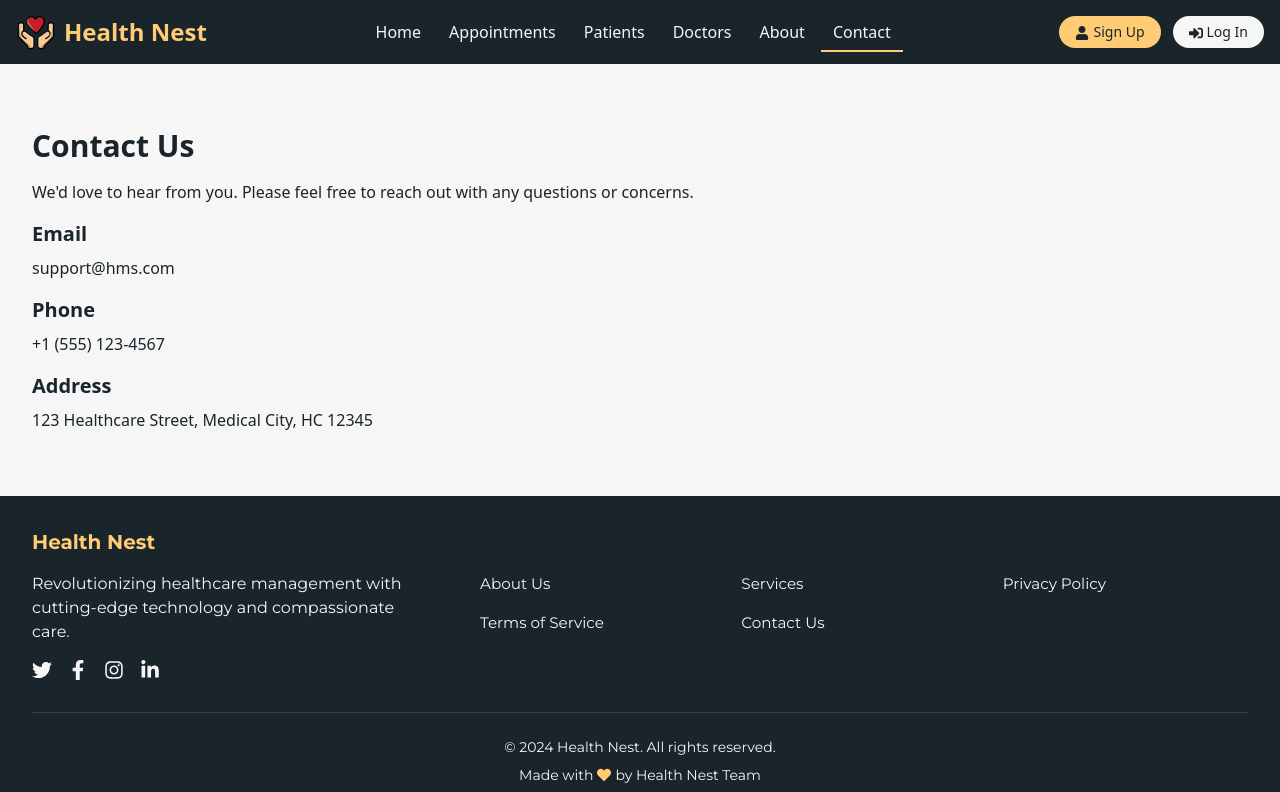
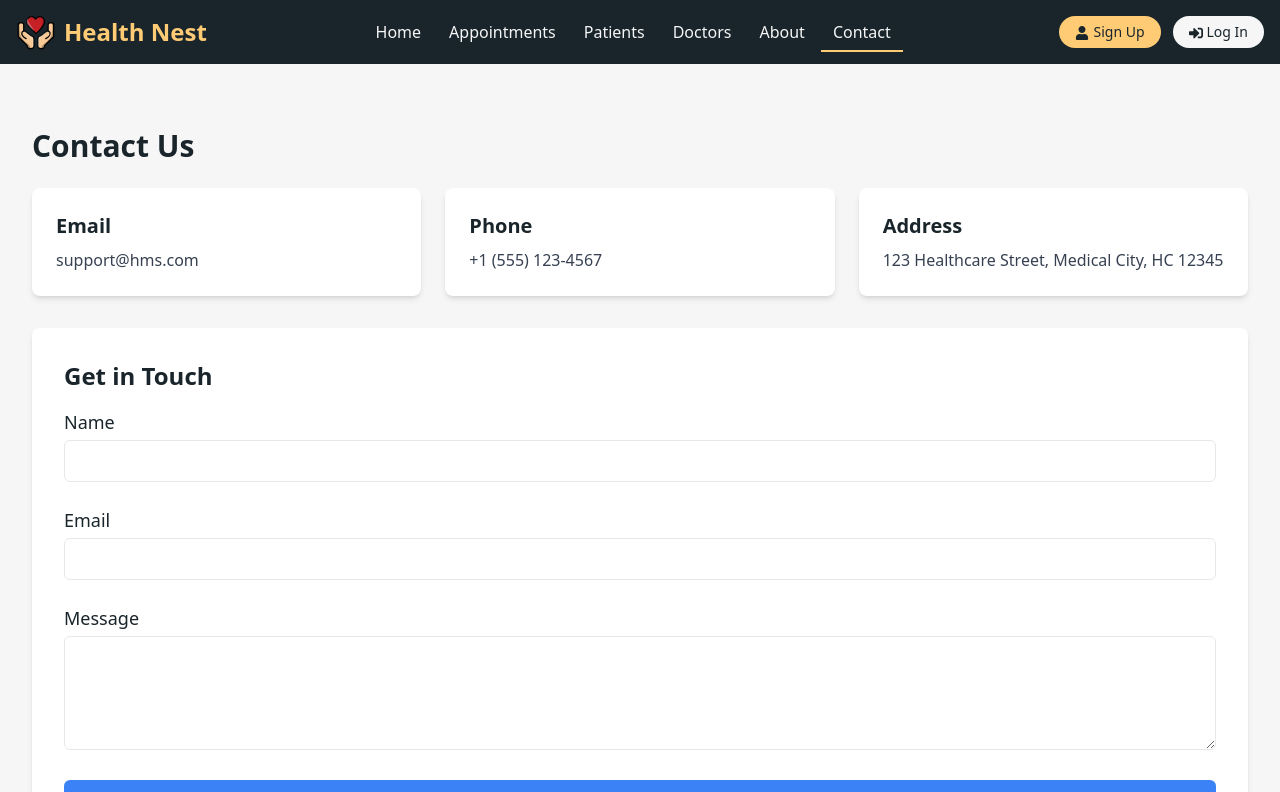
Before and after one commit to yazdanhaider/Hospital-Management, a React (Vite) app in the folder Frontend/: page /contact-us in a window 1280 px wide. Shown: the top 792 px of the page. Built offline with nearby package versions, Linux system fonts and the light colour scheme.

Commit message:
Added a contact form for users to submit their name, email, and message

```diff
--- a/Frontend/src/components/Footer.jsx
+++ b/Frontend/src/components/Footer.jsx
@@ -35,6 +35,7 @@ const Footer = () => {
                 <motion.a
                   key={index}
                   href={link.href}
+                  target="_blank"
                   className="text-light hover:text-accent transition-colors duration-300"
                   whileHover={{ scale: 1.2 }}
                   whileTap={{ scale: 0.9 }}
--- a/Frontend/src/pages/ContactUs.jsx
+++ b/Frontend/src/pages/ContactUs.jsx
@@ -1,21 +1,93 @@
-import React from 'react';
+import React, { useState } from 'react';
 
 const ContactUs = () => {
+  const [formData, setFormData] = useState({
+    name: '',
+    email: '',
+    message: '',
+  });
+
+  const handleChange = (e) => {
+    setFormData({
+      ...formData,
+      [e.target.name]: e.target.value,
+    });
+  };
+
+  const handleSubmit = (e) => {
+    e.preventDefault();
+    // Handle form submission logic here, like sending data to an API
+    console.log(formData);
+    alert('Thank you for reaching out! We will get back to you soon.');
+  };
+
   return (
     <div className="container mx-auto px-4 py-8">
-      <h1 className="text-3xl font-bold mb-4">Contact Us</h1>
-      <p className="mb-4">We'd love to hear from you. Please feel free to reach out with any questions or concerns.</p>
-      <div className="mb-4">
-        <h2 className="text-xl font-semibold mb-2">Email</h2>
-        <p>support@hms.com</p>
+      <h1 className="text-3xl font-bold mb-6">Contact Us</h1>
+
+      <div className="grid grid-cols-1 md:grid-cols-3 gap-6 mb-8">
+        {/* Contact Information Cards */}
+        <div className="card bg-white p-6 shadow-md rounded-lg">
+          <h2 className="text-xl font-semibold mb-2">Email</h2>
+          <p className="text-gray-700">support@hms.com</p>
+        </div>
+        <div className="card bg-white p-6 shadow-md rounded-lg">
+          <h2 className="text-xl font-semibold mb-2">Phone</h2>
+          <p className="text-gray-700">+1 (555) 123-4567</p>
+        </div>
+        <div className="card bg-white p-6 shadow-md rounded-lg">
+          <h2 className="text-xl font-semibold mb-2">Address</h2>
+          <p className="text-gray-700">123 Healthcare Street, Medical City, HC 12345</p>
+        </div>
       </div>
-      <div className="mb-4">
-        <h2 className="text-xl font-semibold mb-2">Phone</h2>
-        <p>+1 (555) 123-4567</p>
-      </div>
-      <div>
-        <h2 className="text-xl font-semibold mb-2">Address</h2>
-        <p>123 Healthcare Street, Medical City, HC 12345</p>
+
+      {/* Contact Form */}
+      <div className="bg-white p-8 shadow-md rounded-lg">
+        <h2 className="text-2xl font-semibold mb-4">Get in Touch</h2>
+        <form onSubmit={handleSubmit} className="space-y-6">
+          <div>
+            <label htmlFor="name" className="block text-lg font-medium mb-1">Name</label>
+            <input
+              type="text"
+              id="name"
+              name="name"
+              value={formData.name}
+              onChange={handleChange}
+              className="w-full px-4 py-2 border rounded-md focus:outline-none focus:ring focus:ring-blue-500"
+              required
+            />
+          </div>
+          <div>
+            <label htmlFor="email" className="block text-lg font-medium mb-1">Email</label>
+            <input
+              type="email"
+              id="email"
+              name="email"
+              value={formData.email}
+              onChange={handleChange}
+              className="w-full px-4 py-2 border rounded-md focus:outline-none focus:ring focus:ring-blue-500"
+              required
+            />
+          </div>
+          <div>
+            <label htmlFor="message" className="block text-lg font-medium mb-1">Message</label>
+            <textarea
+              id="message"
+              name="message"
+              value={formData.message}
+              onChange={handleChange}
+              className="w-full px-4 py-2 border rounded-md focus:outline-none focus:ring focus:ring-blue-500"
+              rows="4"
+              required
+            ></textarea>
+          </div>
+          <button
+            type="submit"
+            className="w-full py-2 px-4 bg-blue-500 text-white font-semibold rounded-md hover:bg-blue-600 focus:outline-none focus:ring-2 focus:ring-blue-500 focus:ring-opacity-50"
+          >
+            Send Message
+          </button>
+        </form>
       </div>
     </div>
   );
--- /dev/null
+++ b/package.json
@@ -0,0 +1,5 @@
+{
+  "dependencies": {
+    "herotofu-react": "^1.0.6"
+  }
+}
```
Also changed, not shown: 1 other file (tests, documents, lock files or other folders).
